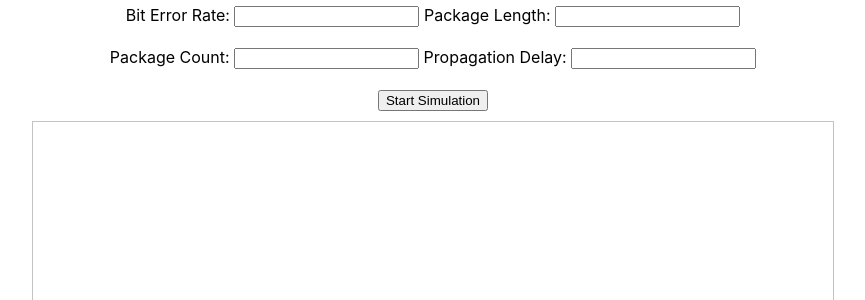
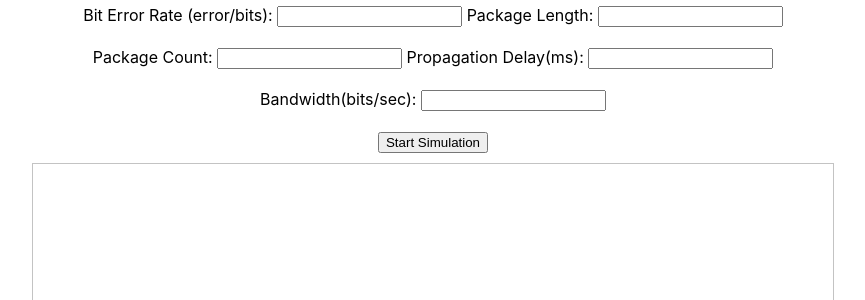
Before and after one commit to kaancembertas/Stop-and-Wait-Protocol-Simulation, a React (Create React App) app: page / in a window 1280 px wide. Shown: the top 300 px of the page, without its empty margins (207-1072 px from the left). Built offline with nearby package versions, Linux system fonts and the light colour scheme.

Commit message:
Displaying outputs

```diff
--- a/src/App.js
+++ b/src/App.js
@@ -16,7 +16,8 @@ export default class App extends Component {
       ber: '',
       length: '',
       pcount: '',
-      pdelay: ''
+      pdelay: '',
+      bandwidth: ''
     }
   }
 
@@ -44,7 +45,7 @@ export default class App extends Component {
     this.propagationDelay = parseInt(this.state.pdelay);
     this.rtt = 2 * this.propagationDelay; //Run Trip Time (ms)
     this.timeout = 2 * this.rtt; //Timeout
-    this.bandwith = 8000; //bits per sec
+    this.bandwidth = this.state.bandwidth; //bits per sec
 
     //Set Devices
     this.sender = new Sender(this.propagationDelay);
@@ -97,6 +98,9 @@ export default class App extends Component {
 
   drawOutput = () => {
     this.ctx.fillText("OUTPUT", 5, 20);
+    this.ctx.fillText("Utilization: " + ((this.length / this.bandwidth) / (this.rtt + (this.length / this.bandwidth))).toFixed(3), 5, 40);
+    this.ctx.fillText("Throughput: " + (this.bitCounter / this.simulationTime).toFixed(3), 5, 60);
+    this.ctx.fillText("Goodput: " + ((this.bitCounter - (this.errorCounter - 1) * this.length) / this.simulationTime).toFixed(3), 5, 80);
   }
 
   startSimulatorLoop = () => {
@@ -162,7 +166,7 @@ export default class App extends Component {
     return (
       <div className="App">
         <div style={{ marginTop: 5 }}>
-          <label>Bit Error Rate: </label>
+          <label>Bit Error Rate (error/bits): </label>
           <input disabled={this.state.isStartedSimulation} type="number"
             onChange={(e) => this.setState({ ber: e.target.value })} />
 
@@ -175,9 +179,14 @@ export default class App extends Component {
           <input disabled={this.state.isStartedSimulation} type="number"
             onChange={(e) => this.setState({ pcount: e.target.value })} />
 
-          <label>  Propagation Delay: </label>
+          <label>  Propagation Delay(ms): </label>
           <input disabled={this.state.isStartedSimulation} type="number"
             onChange={(e) => this.setState({ pdelay: e.target.value })} />
+          <br />
+          <br />
+          <label>  Bandwidth(bits/sec): </label>
+          <input disabled={this.state.isStartedSimulation} type="number"
+            onChange={(e) => this.setState({ bandwidth: e.target.value })} />
           <br />
           <br />
           <input disabled={this.state.isStartedSimulation} type="button" value="Start Simulation" onClick={() => this.startSimulation()} />
--- a/src/Constants.js
+++ b/src/Constants.js
@@ -5,5 +5,5 @@ export default {
     RECT_WIDTH: 100,
     RECT_HEIGHT: 40,
     SPEED: 50,
-    LOSS_ACK_PROB: 0.1
+    LOSS_ACK_PROB: 0.05
 }
```
